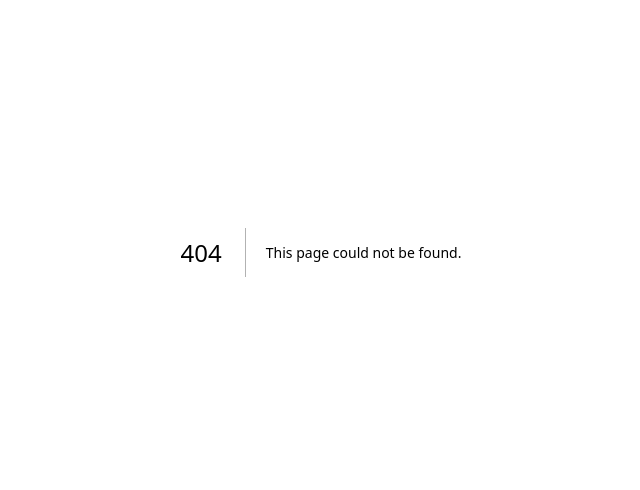
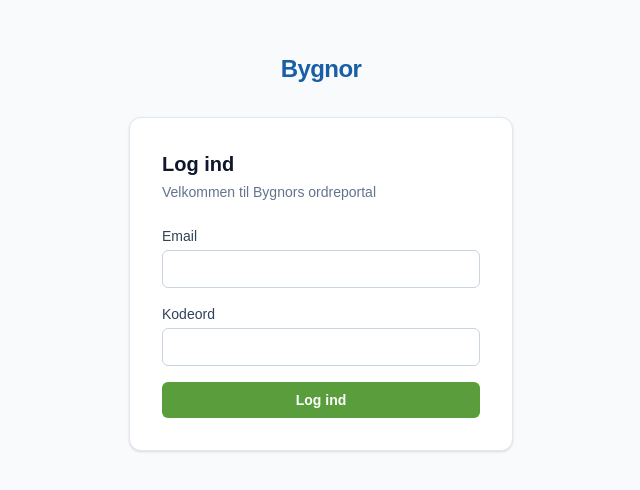
Before and after one commit to carbenet-pixel/bygnor-shop, a Next.js app: page /login in a window 1280 px wide. Before the commit this address had no page. Shown: the part 148-638 px from the top of the page, without its empty margins (319-959 px from the left). Built offline with nearby package versions, Linux system fonts and the light colour scheme.

Commit message:
Login -
Grundstenen til sikkert login

```diff
--- /dev/null
+++ b/app/login/page.tsx
@@ -0,0 +1,99 @@
+import { redirect } from "next/navigation";
+import { createClient } from "@/lib/supabase/server";
+
+async function login(formData: FormData) {
+  "use server";
+
+  const email = formData.get("email") as string;
+  const password = formData.get("password") as string;
+
+  const supabase = await createClient();
+  const { error } = await supabase.auth.signInWithPassword({
+    email,
+    password,
+  });
+
+  if (error) {
+    redirect("/login?error=1");
+  }
+
+  redirect("/shop");
+}
+
+export default async function LoginPage({
+  searchParams,
+}: {
+  searchParams: Promise<{ error?: string }>;
+}) {
+  const { error } = await searchParams;
+
+  return (
+    <div className="flex min-h-screen items-center justify-center bg-slate-50 px-4">
+      <div className="w-full max-w-sm">
+        <div className="mb-8 text-center">
+          <span className="text-2xl font-bold tracking-tight text-[#185FA5]">
+            Bygnor
+          </span>
+        </div>
+
+        <div className="rounded-xl border border-slate-200 bg-white p-8 shadow-sm">
+          <h1 className="mb-1 text-xl font-semibold text-slate-900">
+            Log ind
+          </h1>
+          <p className="mb-6 text-sm text-slate-500">
+            Velkommen til Bygnors ordreportal
+          </p>
+
+          {error && (
+            <div className="mb-5 rounded-md border border-red-200 bg-red-50 px-3 py-2 text-sm text-red-700">
+              Forkert email eller kodeord
+            </div>
+          )}
+
+          <form action={login} className="space-y-4">
+            <div>
+              <label
+                htmlFor="email"
+                className="mb-1 block text-sm font-medium text-slate-700"
+              >
+                Email
+              </label>
+              <input
+                id="email"
+                name="email"
+                type="email"
+                autoComplete="email"
+                required
+                className="w-full rounded-md border border-slate-300 px-3 py-2 text-sm text-slate-900 outline-none focus:border-[#185FA5] focus:ring-2 focus:ring-[#185FA5]/20"
+              />
+            </div>
+
+            <div>
+              <label
+                htmlFor="password"
+                className="mb-1 block text-sm font-medium text-slate-700"
+              >
+                Kodeord
+              </label>
+              <input
+                id="password"
+                name="password"
+                type="password"
+                autoComplete="current-password"
+                required
+                className="w-full rounded-md border border-slate-300 px-3 py-2 text-sm text-slate-900 outline-none focus:border-[#185FA5] focus:ring-2 focus:ring-[#185FA5]/20"
+              />
+            </div>
+
+            <button
+              type="submit"
+              className="w-full rounded-md bg-[#5A9D3C] px-4 py-2 text-sm font-semibold text-white transition-colors hover:bg-[#4d8632] focus:outline-none focus:ring-2 focus:ring-[#5A9D3C]/40"
+            >
+              Log ind
+            </button>
+          </form>
+        </div>
+      </div>
+    </div>
+  );
+}
--- /dev/null
+++ b/lib/supabase/client.ts
@@ -0,0 +1,8 @@
+import { createBrowserClient } from "@supabase/ssr";
+
+export function createClient() {
+  return createBrowserClient(
+    process.env.NEXT_PUBLIC_SUPABASE_URL!,
+    process.env.NEXT_PUBLIC_SUPABASE_ANON_KEY!,
+  );
+}
--- /dev/null
+++ b/lib/supabase/server.ts
@@ -0,0 +1,27 @@
+import { createServerClient } from "@supabase/ssr";
+import { cookies } from "next/headers";
+
+export async function createClient() {
+  const cookieStore = await cookies();
+
+  return createServerClient(
+    process.env.NEXT_PUBLIC_SUPABASE_URL!,
+    process.env.NEXT_PUBLIC_SUPABASE_ANON_KEY!,
+    {
+      cookies: {
+        getAll() {
+          return cookieStore.getAll();
+        },
+        setAll(cookiesToSet) {
+          try {
+            cookiesToSet.forEach(({ name, value, options }) =>
+              cookieStore.set(name, value, options),
+            );
+          } catch {
+            // Kaldes fra en Server Component under rendering, hvor cookies ikke kan sættes.
+          }
+        },
+      },
+    },
+  );
+}
--- a/package.json
+++ b/package.json
@@ -9,6 +9,8 @@
     "lint": "eslint"
   },
   "dependencies": {
+    "@supabase/ssr": "^0.12.4",
+    "@supabase/supabase-js": "^2.112.3",
     "next": "16.3.1",
     "react": "19.2.8",
     "react-dom": "19.2.8"
```
Also changed, not shown: 1 other file (tests, documents, lock files or other folders).
